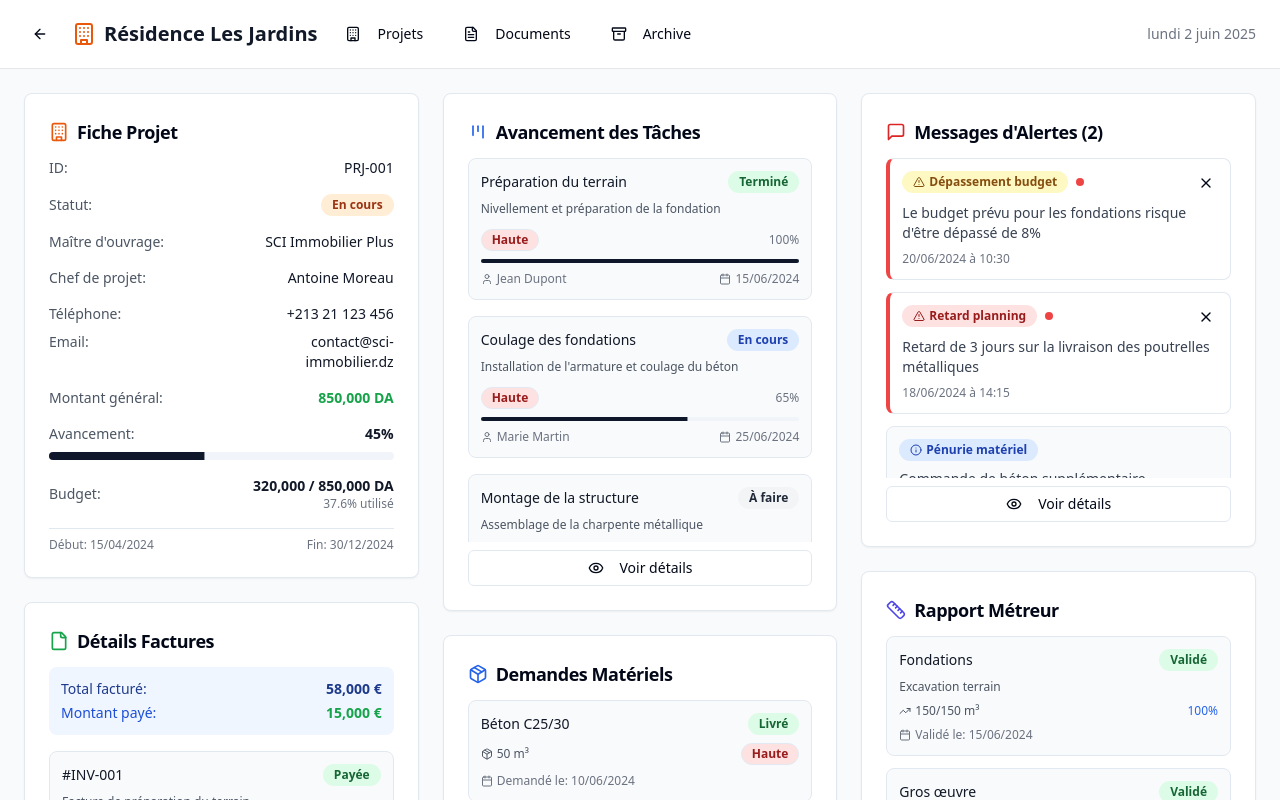
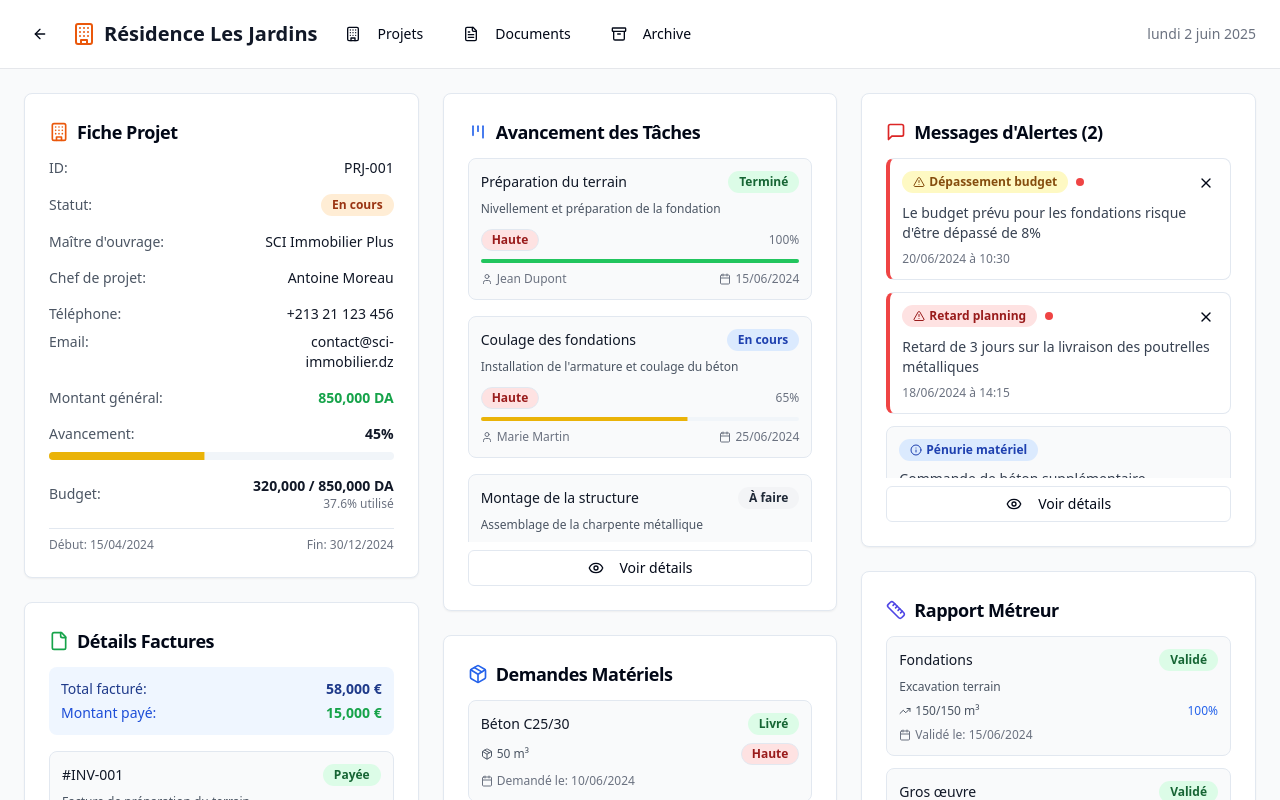
Before and after one commit to SaraBrit/chantier-kanban-pilot, a React (Vite) app: page / in a window 1280 px wide. Both pictures are taken after a click on the element 221 px from the left and 238 px from the top of the page. Shown: the top 800 px of the page. Built offline with nearby package versions, Linux system fonts and the light colour scheme.

Commit message:
Add progress bar colorization.
Colorize progress bar based on status.

```diff
--- a/src/components/ui/progress.tsx
+++ b/src/components/ui/progress.tsx
@@ -6,7 +6,15 @@ import { cn } from "@/lib/utils"
 const Progress = React.forwardRef<
   React.ElementRef<typeof ProgressPrimitive.Root>,
   React.ComponentPropsWithoutRef<typeof ProgressPrimitive.Root>
->(({ className, value, ...props }, ref) => (
+>(({ className, value, ...props }, ref) => {
+  const getProgressColor = (value: number | undefined) => {
+    if (!value) return "bg-gray-300";
+    if (value <= 33) return "bg-red-500"; // Retard (delayed)
+    if (value <= 66) return "bg-yellow-500"; // In middle
+    return "bg-green-500"; // Advanced/almost done
+  };
+
+  return (
     <ProgressPrimitive.Root
       ref={ref}
       className={cn(
@@ -16,11 +24,12 @@ const Progress = React.forwardRef<
       {...props}
     >
       <ProgressPrimitive.Indicator
-      className="h-full w-full flex-1 bg-primary transition-all"
+        className={cn("h-full w-full flex-1 transition-all", getProgressColor(value))}
         style={{ transform: `translateX(-${100 - (value || 0)}%)` }}
       />
     </ProgressPrimitive.Root>
-))
+  );
+})
 Progress.displayName = ProgressPrimitive.Root.displayName
 
 export { Progress }
```
Lines whose indentation alone changed are shown as unchanged.
